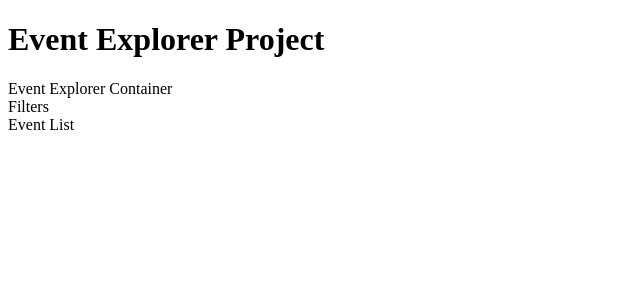
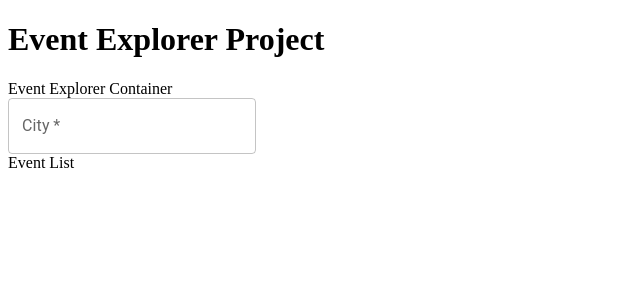
Before and after one commit to raymondjosephsotto/event-explorer, a React (Vite) app: page / in a window 1280 px wide. Shown: the top 300 px of the page, without its empty margins (0-640 px from the left). Built offline with nearby package versions, Linux system fonts and the light colour scheme.

Commit message:
feat: implement controlled city input with local state

```diff
--- a/src/components/Filters.tsx
+++ b/src/components/Filters.tsx
@@ -1,5 +1,27 @@
+import { useState } from "react";
+import { TextField } from "@mui/material";
+
 const Filters = () => {
-  return <div>Filters</div>;
+  //create a state (city)
+  const [city, setCity] = useState<string>(""); //TS: generic type annotation
+
+  // Handle changes to the city input field, ensuring type safety for the event parameter
+  const handleCityChange = (event: React.ChangeEvent<HTMLInputElement>) => {
+    setCity(event.target.value);
+  }
+
+  return (
+    <TextField
+      required
+      id="outlined-required"
+      label="City"
+      defaultValue="Enter your CIty"
+      // TS: Binds the input value to the city state, making this a controlled component
+      value={city}
+      // TS: Updates city state when the input value changes
+      onChange={handleCityChange}
+    />
+  );
 };
 
 export default Filters;
```
